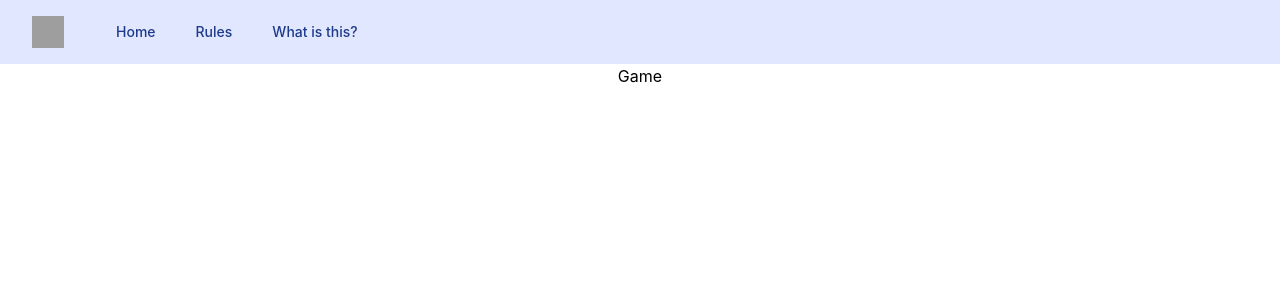
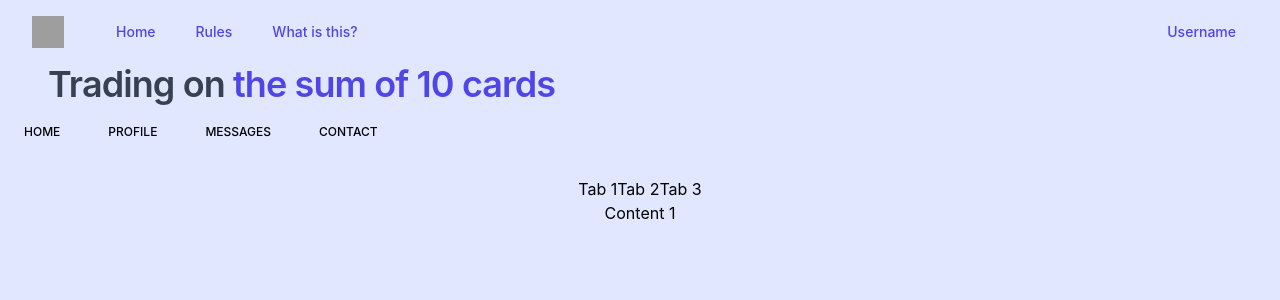
Before and after one commit to dx1730/trade-or-tighten, a React (Create React App) app in the folder client/: page /game in a window 1280 px wide. Shown: the top 300 px of the page. Built offline with nearby package versions, Linux system fonts and the light colour scheme; no server answers; grey boxes are pictures that could not be loaded.

Commit message:
updated game

```diff
--- a/client/src/components/Nav.js
+++ b/client/src/components/Nav.js
@@ -23,7 +23,7 @@ function CustomLink({ item }) {
       className={classNames(
         current
           ? 'bg-indigo-600 text-blue-100'
-          : 'text-blue-900 hover:bg-indigo-600 hover:text-blue-100',
+          : 'text-indigo-600 hover:bg-indigo-600 hover:text-blue-100',
         'px-3 py-2 rounded-md text-sm font-medium'
       )}
       aria-current={current ? 'page' : undefined}
@@ -57,6 +57,11 @@ export default function Nav() {
                     </div>
                   </div>
                 </div>
+                <div className="hidden md:block">
+                  <div className="ml-10 flex items-baseline space-x-4">
+                    <span className="text-indigo-600 px-3 py-2 rounded-md text-sm font-medium">Username</span>
+                  </div>
+                </div>
                 <div className="-mr-2 flex md:hidden">
                   {/* Mobile menu button */}
                   <Disclosure.Button className="inline-flex items-center justify-center rounded-md bg-gray-800 p-2 text-gray-400 hover:bg-gray-700 hover:text-white focus:outline-none focus:ring-2 focus:ring-white focus:ring-offset-2 focus:ring-offset-gray-800">
--- a/client/src/components/game/Game.js
+++ b/client/src/components/game/Game.js
@@ -1,9 +1,115 @@
 import React from "react";
+import { Tab } from '@headlessui/react';
+
+function Actions() {
+  return (
+    <>
+    <ul class="nav nav-tabs flex flex-col md:flex-row flex-wrap list-none border-b-0 pl-0 mb-4" id="tabs-tab"
+        role="tablist">
+        <li class="nav-item" role="presentation">
+          <a href="#tabs-home" class="
+            nav-link
+            block
+            font-medium
+            text-xs
+            leading-tight
+            uppercase
+            border-x-0 border-t-0 border-b-2 border-transparent
+            px-6
+            py-3
+            my-2
+            hover:border-transparent hover:bg-gray-100
+            focus:border-transparent
+            active
+          " id="tabs-home-tab" data-bs-toggle="pill" data-bs-target="#tabs-home" role="tab" aria-controls="tabs-home"
+            aria-selected="true">Home</a>
+        </li>
+        <li class="nav-item" role="presentation">
+          <a href="#tabs-profile" class="
+            nav-link
+            block
+            font-medium
+            text-xs
+            leading-tight
+            uppercase
+            border-x-0 border-t-0 border-b-2 border-transparent
+            px-6
+            py-3
+            my-2
+            hover:border-transparent hover:bg-gray-100
+            focus:border-transparent
+          " id="tabs-profile-tab" data-bs-toggle="pill" data-bs-target="#tabs-profile" role="tab"
+            aria-controls="tabs-profile" aria-selected="false">Profile</a>
+        </li>
+        <li class="nav-item" role="presentation">
+          <a href="#tabs-messages" class="
+            nav-link
+            block
+            font-medium
+            text-xs
+            leading-tight
+            uppercase
+            border-x-0 border-t-0 border-b-2 border-transparent
+            px-6
+            py-3
+            my-2
+            hover:border-transparent hover:bg-gray-100
+            focus:border-transparent
+          " id="tabs-messages-tab" data-bs-toggle="pill" data-bs-target="#tabs-messages" role="tab"
+            aria-controls="tabs-messages" aria-selected="false">Messages</a>
+        </li>
+        <li class="nav-item" role="presentation">
+          <a href="#tabs-contact" class="
+            nav-link
+            disabled
+            pointer-events-none
+            block
+            font-medium
+            text-xs
+            leading-tight
+            uppercase
+            border-x-0 border-t-0 border-b-2 border-transparent
+            px-6
+            py-3
+            my-2
+            hover:border-transparent hover:bg-gray-100
+            focus:border-transparent
+          " id="tabs-contact-tab" data-bs-toggle="pill" data-bs-target="#tabs-contact" role="tab"
+            aria-controls="tabs-contact" aria-selected="false">Contact</a>
+        </li>
+      </ul>
+      </>
+  )
+}
+
+function Action2() {
+  return (
+    <Tab.Group>
+      <Tab.List>
+        <Tab>Tab 1</Tab>
+        <Tab>Tab 2</Tab>
+        <Tab>Tab 3</Tab>
+      </Tab.List>
+      <Tab.Panels>
+        <Tab.Panel>Content 1</Tab.Panel>
+        <Tab.Panel>Content 2</Tab.Panel>
+        <Tab.Panel>Content 3</Tab.Panel>
+      </Tab.Panels>
+    </Tab.Group>
+  )
+}
 
 function Game() {
-    return (
-        <h1>Game</h1>
-    );
+  return (
+    <div className="h-full bg-indigo-100">
+      <h1 className="px-12 text-left text-xl tracking-tight font-semibold text-gray-700 sm:text-2xl md:text-3xl lg:text-4xl">
+        <span className="inline">Trading on&nbsp;</span>
+        <span className="text-indigo-600 inline">the sum of 10 cards</span>
+      </h1>
+      <Actions/>
+      <Action2/>
+    </div>
+  );
 }
 
 export default Game;
```
